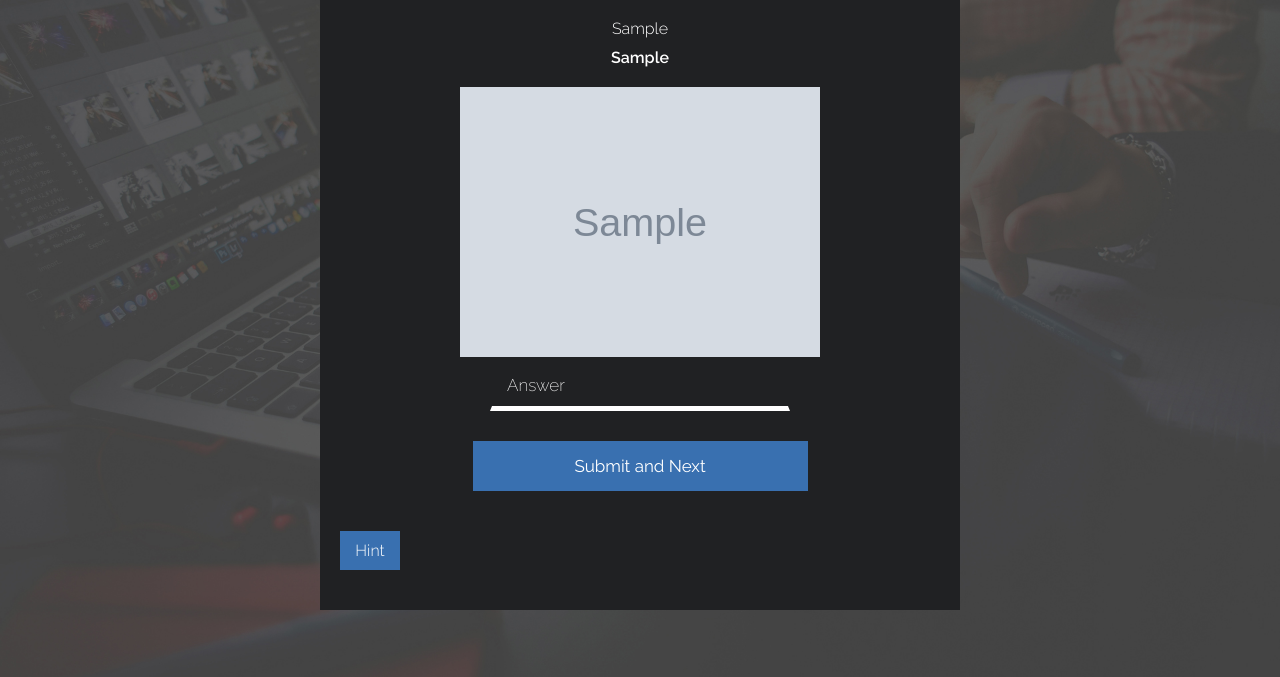
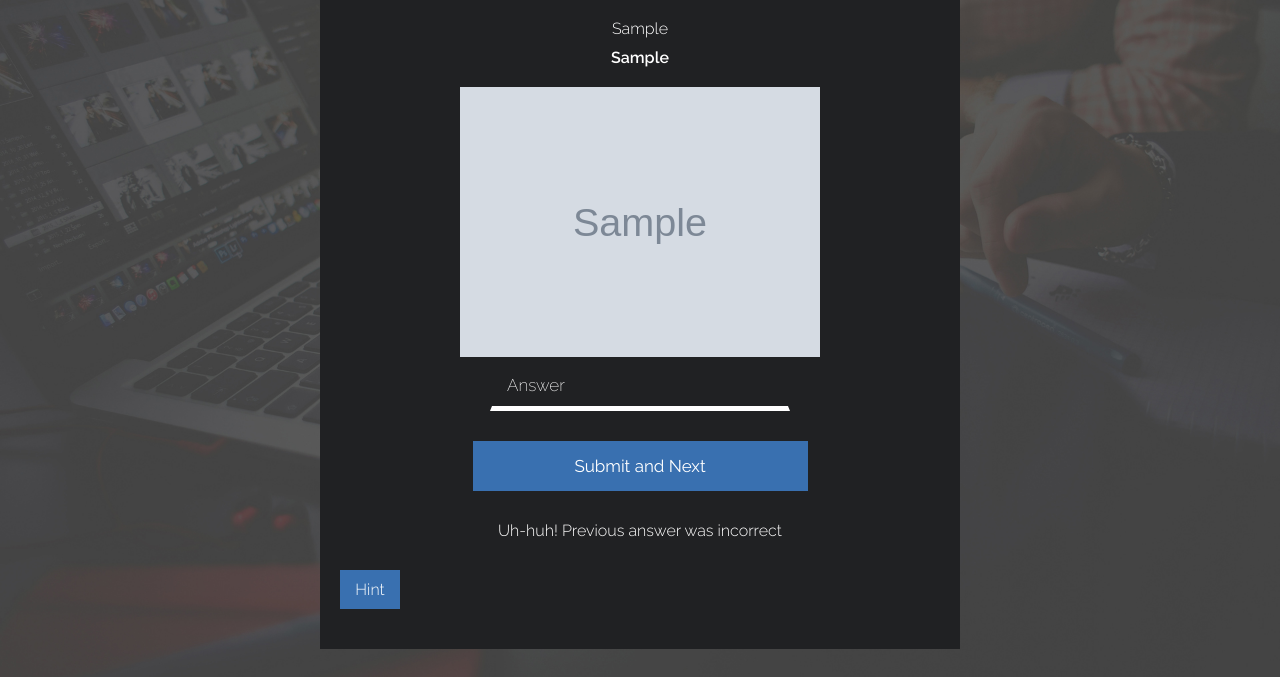
Before and after one commit to bhawesh96/acumen, a Flask app: page /question in a window 1280 px wide. Shown: the part 123-800 px from the top of the page. Run offline with Flask 2, Linux system fonts and the light colour scheme; the visitor is signed in with stand-in values (Sample User, id 1); tables that the repository leaves empty or names only in its code hold one stand-in row (values such as "Sample post"); grey boxes marked "Sample" are stand-in pictures; some libraries are stand-ins or nearby versions; some web fonts are replaced.

Commit message:
incorrect que

```diff
--- a/app.py
+++ b/app.py
@@ -26,6 +26,7 @@ def main():
 	# params = {'ques':'Who is the President of United States of America ?', 'quesImage': 'code.png'}
 	params = {'ques':"Who is the president of America?", 'quesImage': False, 'story':"President is a mjor role and is given to one ho is highly responsible, smart and harworking but clubs make mistakes here"}
 	#return render_template('question.html', params = params)
+	session['incorrect'] = False
 	return redirect('/question')
 
 @app.route('/home')
@@ -186,7 +187,8 @@ def getQuestion():
 def question():
 	if(session.get('user_id')):
 		params = getQuestion()
-		return render_template('question.html', params = params, hint = False,name = session['name'])
+		print session['incorrect']
+		return render_template('question.html', params = params, hint = False,name = session['name'], incorrect = session['incorrect'])
 	else:
 		return redirect('/signup')
 
@@ -199,8 +201,9 @@ def validateAns():
 		if(_inputAns == session['curr_ans'].lower().rstrip()):
 			print 'updatescore'
 			updateScore()
+			session['incorrect'] = False
 		else:
-			update()
+			session['incorrect'] = True
 		return redirect('/question')
 	else:
 		return redirect('/signup')
--- a/templates/question.html
+++ b/templates/question.html
@@ -48,6 +48,9 @@ Question
       </div>
       <input type="submit" class="register" value="Submit and Next">
     </form>
+    {%if incorrect%}
+    <p id='incorrcect'>Uh-huh! Previous answer was incorrect</p>
+    {%endif%}
     {%if params.hint%}
     <div class="hint">
       <div class="inputRadio hintButton">
```
